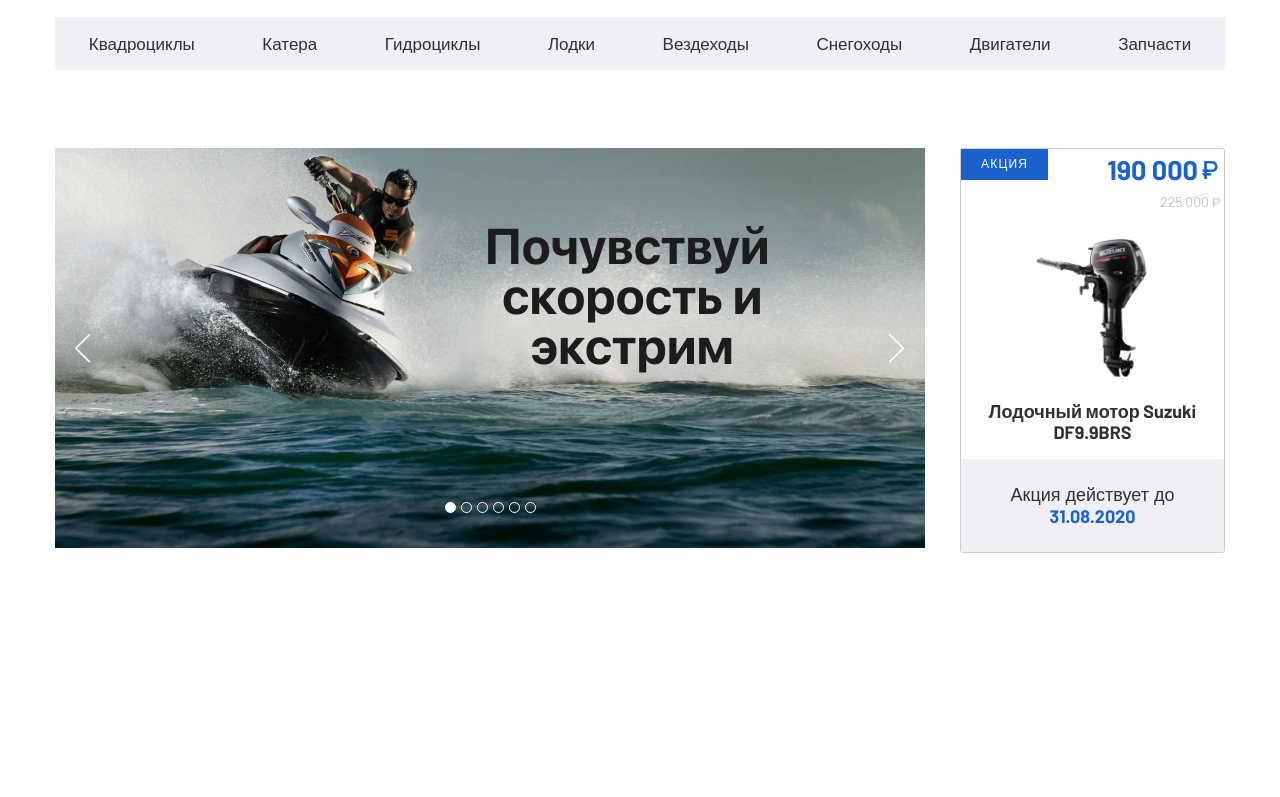
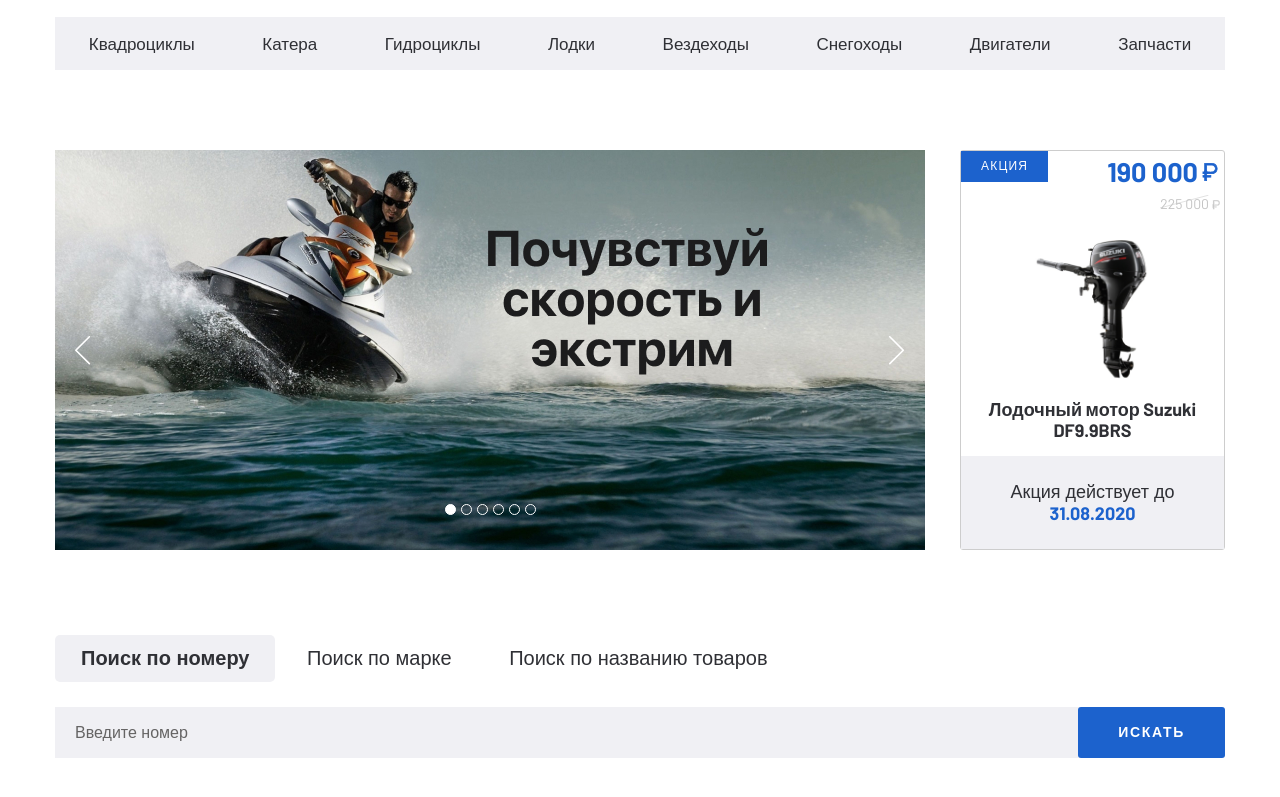
Before and after one commit to Danya-repository/IMarket, a website: page app/index.html in a window 1280 px wide. Shown: the part 105-902 px from the top of the page. Before the commit the page ends 800 px from the top, so only its background shows below. Drawn offline with nearby package versions, Linux system fonts and the light colour scheme; files that its build step writes are made by us from their sources; files whose address does not match are found by name.

Commit message:
added tabs

```diff
--- a/app/index.html
+++ b/app/index.html
@@ -151,6 +151,37 @@
             </div>
         </div>
     </section>
+    <section class="search">
+        <div class="container">
+            <div class="search-inner">
+                <div class="search__tabs">
+                    <a class="search__tabs-item search__tabs-item--active" href="#tab-1">Поиск по номеру</a>
+                    <a class="search__tabs-item" href="#tab-2">Поиск по марке</a>
+                    <a class="search__tabs-item" href="#tab-3">Поиск по названию товаров</a>
+                </div>
+                <div class="search__content">
+                    <div id="tab-1" class="search__content-item search__content-item--active">
+                        <form class="search__content-form" action="">
+                            <input class="search__content-input" type="text" name="" placeholder="Введите номер">
+                            <button class="search__content-btn" type="submit">Искать</button>
+                        </form>
+                    </div>
+                    <div id="tab-2" class="search__content-item">
+                        <form class="search__content-form" action="">
+                            <input class="search__content-input" type="text" name="" placeholder="Введите марку">
+                            <button class="search__content-btn" type="submit">Искать</button>
+                        </form>
+                    </div>
+                    <div id="tab-3" class="search__content-item">
+                        <form class="search__content-form" action="">
+                            <input class="search__content-input" type="text" name="" placeholder="Введите название товара">
+                            <button class="search__content-btn" type="submit">Искать</button>
+                        </form>
+                    </div>
+                </div>
+            </div>
+        </div>
+    </section>
 
 
 
--- a/app/js/main.js
+++ b/app/js/main.js
@@ -6,6 +6,16 @@ $(function(){
         nextArrow: '<button class="banner-section__slider-btn banner-section__slider-btnnext"><img src ="images/icons/arrow-right.svg" alt = ""></button>',
     });
 
+    $('.search__tabs-item').on('click', function(e){
+        e.preventDefault();
+
+        $('.search__tabs-item').removeClass('search__tabs-item--active');
+        $('.search__content-item').removeClass('search__content-item--active');
+
+        $(this).addClass('search__tabs-item--active');
+        $($(this).attr('href')).addClass('search__content-item--active');
+
+    });
 
 
 
--- a/app/scss/style.scss
+++ b/app/scss/style.scss
@@ -2,8 +2,8 @@
 @import 'global';
 @import 'fonts';
 
-.header {
-    margin-bottom: 78px;
+.header, section {
+    margin-bottom: 80px;
 }
 .header__top-inner {
     display: flex;
@@ -171,6 +171,7 @@
 
 .sale-item {
     max-width: 265px;
+    max-height: 400px;
     text-align: center;
     border: 1px solid #CDCDCD;
     border-radius: 3px;
@@ -263,3 +264,51 @@
 .price {
     position: relative;
 }
+
+.search {
+    &__tabs {
+        margin-bottom: 25px;
+    }
+    &__tabs-item {
+        padding: 11px 26px 12px;
+        &--active {
+            border-radius: 5px;
+            background-color: $grey;
+            font-weight: 700;
+        }
+    }
+    &__content-form {
+        display: flex;
+    }
+    &__content-item {
+        display: none;
+        &--active {
+            display: block;
+        }
+    }
+    &__content-input {
+        background-color: $grey;
+        background-repeat: 3px;
+        padding: 5px 20px;
+        border: none;
+        font-size: 16px;
+        line-height: 19px;
+        width: 100%;
+        &::placeholder {
+            color: #656464;
+        }
+    }
+    &__content-btn {
+        line-height: 17px;
+        font-size: 14px;
+        letter-spacing: 0.12em;
+        text-transform: uppercase;
+        color: #fff;
+        @include SFbold;
+        background-color: $blue;
+        padding: 17px 40px;
+        border-radius: 3px;
+        border: none;
+        margin-left: -3px;
+    }
+}
```
